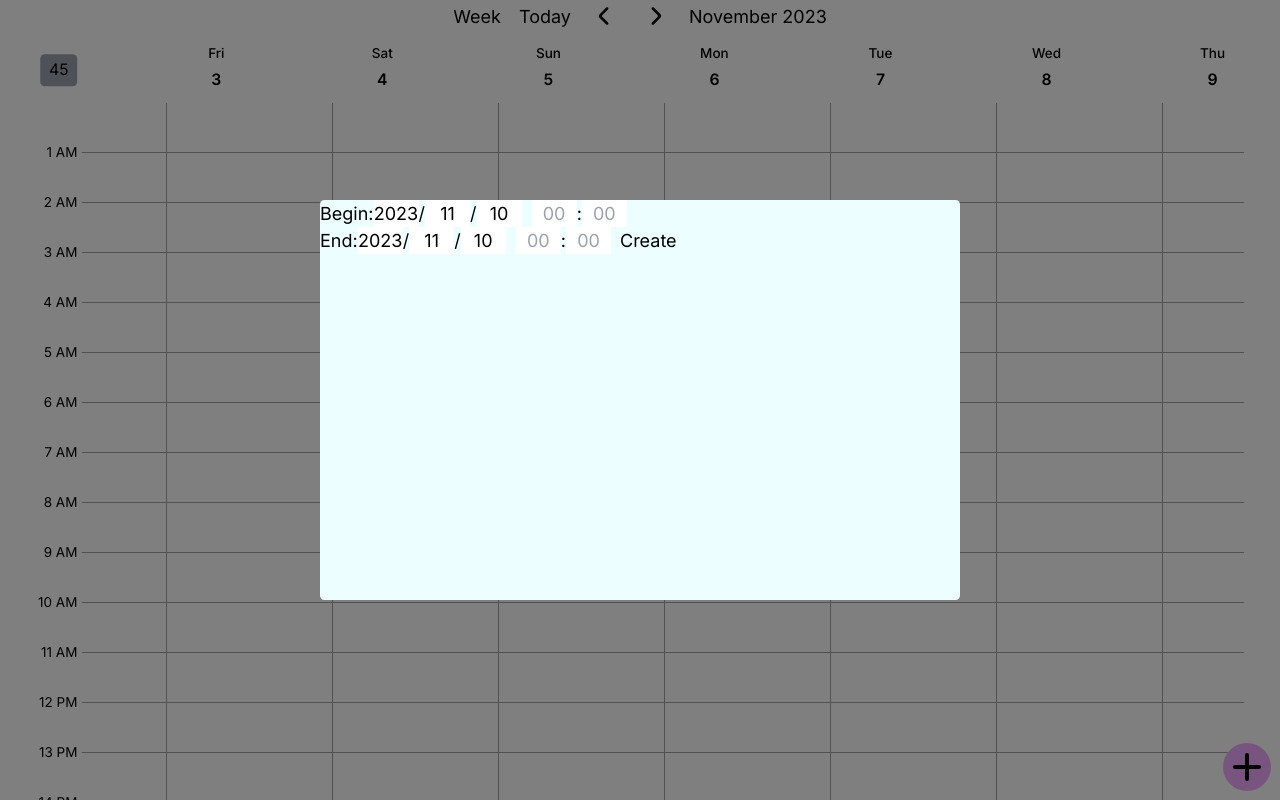
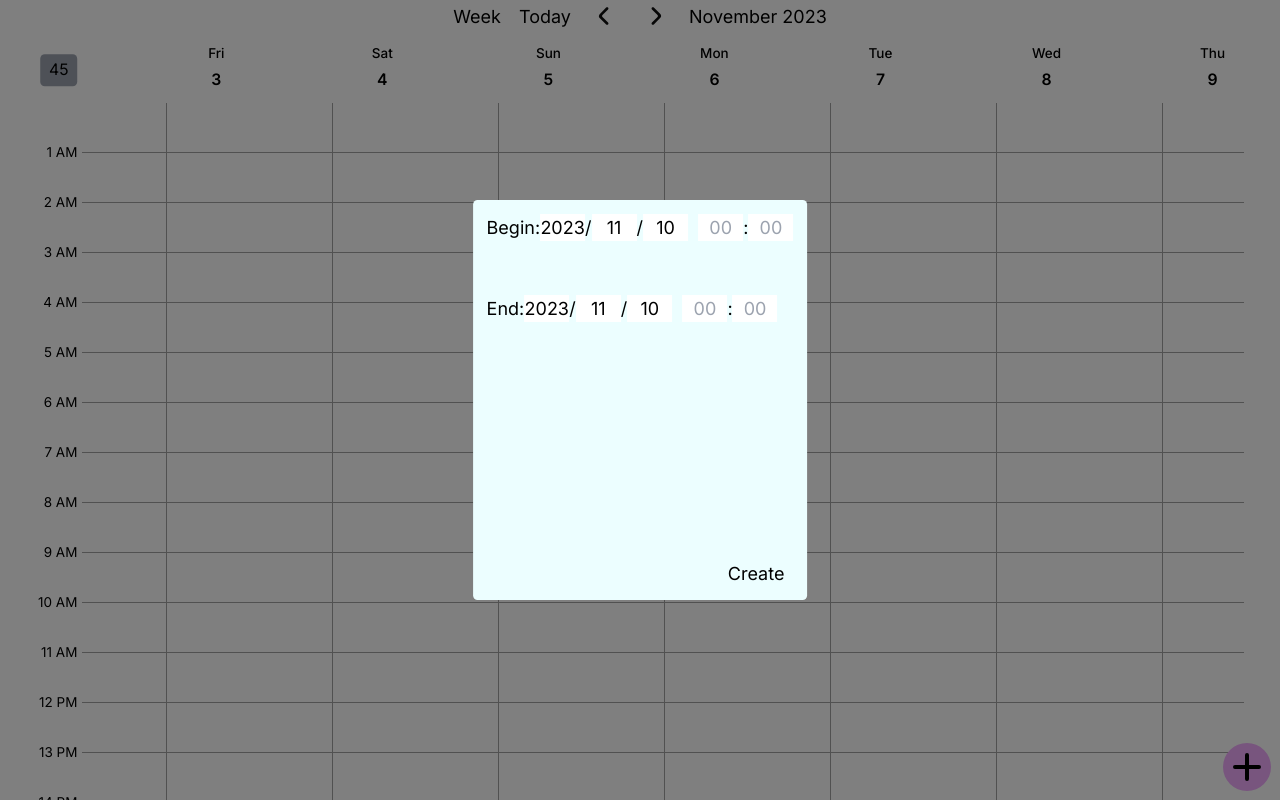
Before and after one commit to Pear-sudo/time, a Next.js app: page / in a window 1280 px wide. Both pictures are taken after a click on the element 1247 px from the left and 767 px from the top of the page. Built offline with nearby package versions, Linux system fonts and the light colour scheme.

Commit message:
make input page more beautiful

```diff
--- a/src/app/elements/ControlButton.tsx
+++ b/src/app/elements/ControlButton.tsx
@@ -209,8 +209,8 @@ function LogCreator(prop: { callback: (result: PopupResult, data: any) => void }
                  style={{width: '100dvw', height: '100dvh'}}
                  onClick={handleOutsideClick}></div>
             <div
-                className={'fixed rounded bg-cyan-50 top-1/2 left-1/2 -translate-x-1/2 -translate-y-1/2 cursor-default'}
-                style={{width: '50dvw', height: '50dvh'}}>
+                className={'w-fit p-3 fixed rounded bg-cyan-50 top-1/2 left-1/2 -translate-x-1/2 -translate-y-1/2 cursor-default flex-col inline-flex gap-3'}
+                style={{height: '50dvh'}}>
                 <span>
                     Begin:
                     <DaySelector callback={handleDaySelectorCallback(beginDayRef)}
@@ -225,7 +225,7 @@ function LogCreator(prop: { callback: (result: PopupResult, data: any) => void }
                     <TimeSelector callback={handleTimeSelectorCallback(endTimeRef)}/>
                 </span>
                 <span ref={hintRef} className={'text-red-600 text-sm'}></span>
-                <button className={`${Theme.button}`} onClick={handleCreate}>Create</button>
+                <button className={`${Theme.button} w-fit self-end mt-auto`} onClick={handleCreate}>Create</button>
             </div>
         </div>
     )
```
